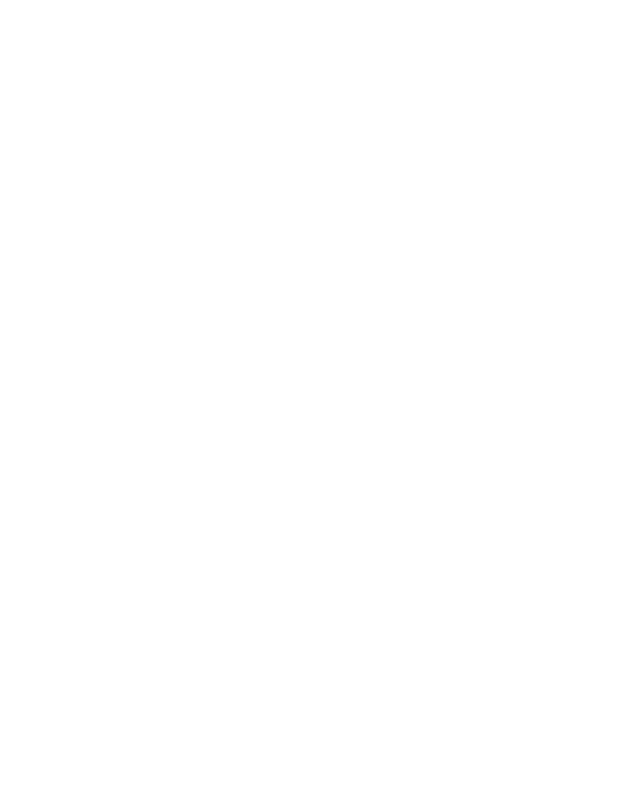
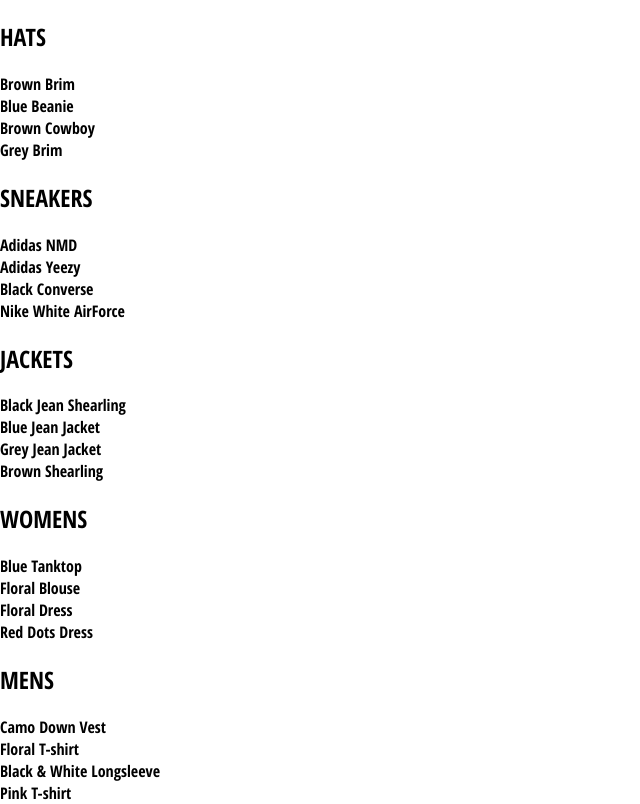
Before and after one commit to hessamkhoobkar/crwn-clothing, a React (Create React App) app: page /shop in a window 1280 px wide. Shown: the whole page, without its empty margins (0-640 px from the left). Built offline with nearby package versions, Linux system fonts and the light colour scheme.

Commit message:
Add shop page with collection previews

```diff
--- a/src/App.js
+++ b/src/App.js
@@ -1,19 +1,14 @@
 import "./App.css";
 import { Switch, Route } from "react-router-dom";
 import { HomePage } from "./pages/homepage/homepage.component";
-
-const HatsPage = () => (
-  <div>
-    <h1>HATS PAGE</h1>
-  </div>
-);
+import ShopPage from "./pages/shop/shop.component";
 
 function App() {
   return (
     <div>
       <Switch>
         <Route exact path="/" component={HomePage} />
-        <Route path="/shop/hats" component={HatsPage} />
+        <Route path="/shop" component={ShopPage} />
       </Switch>
     </div>
   );
--- /dev/null
+++ b/src/components/collection-preview/collection-preview.component.jsx
@@ -0,0 +1,14 @@
+const CollectionPreview = ({ title, items }) => (
+  <div className="collection-preview">
+    <h2 className="title">{title.toUpperCase()}</h2>
+    <div className="preview">
+      {items
+        .filter((item, index) => index < 4)
+        .map((item) => (
+          <div key={item.id}>{item.name}</div>
+        ))}
+    </div>
+  </div>
+);
+
+export default CollectionPreview;
--- /dev/null
+++ b/src/pages/shop/shop.component.jsx
@@ -0,0 +1,25 @@
+import React from "react";
+import SHOP_DATA from "./shop.data.js";
+import CollectionPreview from "../../components/collection-preview/collection-preview.component";
+
+class ShopPage extends React.Component {
+  constructor(props) {
+    super(props);
+
+    this.state = {
+      collections: SHOP_DATA,
+    };
+  }
+
+  render() {
+    const { collections } = this.state;
+    return (
+      <div className="shop-page">
+        {collections.map(({ id, ...oProps }) => (
+          <CollectionPreview key={id} {...oProps} />
+        ))}
+      </div>
+    );
+  }
+}
+export default ShopPage;
--- /dev/null
+++ b/src/pages/shop/shop.data.js
@@ -0,0 +1,249 @@
+const SHOP_DATA = [
+  {
+    id: 1,
+    title: "Hats",
+    routeName: "hats",
+    items: [
+      {
+        id: 1,
+        name: "Brown Brim",
+        imageUrl: "https://i.ibb.co/ZYW3VTp/brown-brim.png",
+        price: 25,
+      },
+      {
+        id: 2,
+        name: "Blue Beanie",
+        imageUrl: "https://i.ibb.co/ypkgK0X/blue-beanie.png",
+        price: 18,
+      },
+      {
+        id: 3,
+        name: "Brown Cowboy",
+        imageUrl: "https://i.ibb.co/QdJwgmp/brown-cowboy.png",
+        price: 35,
+      },
+      {
+        id: 4,
+        name: "Grey Brim",
+        imageUrl: "https://i.ibb.co/RjBLWxB/grey-brim.png",
+        price: 25,
+      },
+      {
+        id: 5,
+        name: "Green Beanie",
+        imageUrl: "https://i.ibb.co/YTjW3vF/green-beanie.png",
+        price: 18,
+      },
+      {
+        id: 6,
+        name: "Palm Tree Cap",
+        imageUrl: "https://i.ibb.co/rKBDvJX/palm-tree-cap.png",
+        price: 14,
+      },
+      {
+        id: 7,
+        name: "Red Beanie",
+        imageUrl: "https://i.ibb.co/bLB646Z/red-beanie.png",
+        price: 18,
+      },
+      {
+        id: 8,
+        name: "Wolf Cap",
+        imageUrl: "https://i.ibb.co/1f2nWMM/wolf-cap.png",
+        price: 14,
+      },
+      {
+        id: 9,
+        name: "Blue Snapback",
+        imageUrl: "https://i.ibb.co/X2VJP2W/blue-snapback.png",
+        price: 16,
+      },
+    ],
+  },
+  {
+    id: 2,
+    title: "Sneakers",
+    routeName: "sneakers",
+    items: [
+      {
+        id: 10,
+        name: "Adidas NMD",
+        imageUrl: "https://i.ibb.co/0s3pdnc/adidas-nmd.png",
+        price: 220,
+      },
+      {
+        id: 11,
+        name: "Adidas Yeezy",
+        imageUrl: "https://i.ibb.co/dJbG1cT/yeezy.png",
+        price: 280,
+      },
+      {
+        id: 12,
+        name: "Black Converse",
+        imageUrl: "https://i.ibb.co/bPmVXyP/black-converse.png",
+        price: 110,
+      },
+      {
+        id: 13,
+        name: "Nike White AirForce",
+        imageUrl: "https://i.ibb.co/1RcFPk0/white-nike-high-tops.png",
+        price: 160,
+      },
+      {
+        id: 14,
+        name: "Nike Red High Tops",
+        imageUrl: "https://i.ibb.co/QcvzydB/nikes-red.png",
+        price: 160,
+      },
+      {
+        id: 15,
+        name: "Nike Brown High Tops",
+        imageUrl: "https://i.ibb.co/fMTV342/nike-brown.png",
+        price: 160,
+      },
+      {
+        id: 16,
+        name: "Air Jordan Limited",
+        imageUrl: "https://i.ibb.co/w4k6Ws9/nike-funky.png",
+        price: 190,
+      },
+      {
+        id: 17,
+        name: "Timberlands",
+        imageUrl: "https://i.ibb.co/Mhh6wBg/timberlands.png",
+        price: 200,
+      },
+    ],
+  },
+  {
+    id: 3,
+    title: "Jackets",
+    routeName: "jackets",
+    items: [
+      {
+        id: 18,
+        name: "Black Jean Shearling",
+        imageUrl: "https://i.ibb.co/XzcwL5s/black-shearling.png",
+        price: 125,
+      },
+      {
+        id: 19,
+        name: "Blue Jean Jacket",
+        imageUrl: "https://i.ibb.co/mJS6vz0/blue-jean-jacket.png",
+        price: 90,
+      },
+      {
+        id: 20,
+        name: "Grey Jean Jacket",
+        imageUrl: "https://i.ibb.co/N71k1ML/grey-jean-jacket.png",
+        price: 90,
+      },
+      {
+        id: 21,
+        name: "Brown Shearling",
+        imageUrl: "https://i.ibb.co/s96FpdP/brown-shearling.png",
+        price: 165,
+      },
+      {
+        id: 22,
+        name: "Tan Trench",
+        imageUrl: "https://i.ibb.co/M6hHc3F/brown-trench.png",
+        price: 185,
+      },
+    ],
+  },
+  {
+    id: 4,
+    title: "Womens",
+    routeName: "womens",
+    items: [
+      {
+        id: 23,
+        name: "Blue Tanktop",
+        imageUrl: "https://i.ibb.co/7CQVJNm/blue-tank.png",
+        price: 25,
+      },
+      {
+        id: 24,
+        name: "Floral Blouse",
+        imageUrl: "https://i.ibb.co/4W2DGKm/floral-blouse.png",
+        price: 20,
+      },
+      {
+        id: 25,
+        name: "Floral Dress",
+        imageUrl: "https://i.ibb.co/KV18Ysr/floral-skirt.png",
+        price: 80,
+      },
+      {
+        id: 26,
+        name: "Red Dots Dress",
+        imageUrl: "https://i.ibb.co/N3BN1bh/red-polka-dot-dress.png",
+        price: 80,
+      },
+      {
+        id: 27,
+        name: "Striped Sweater",
+        imageUrl: "https://i.ibb.co/KmSkMbH/striped-sweater.png",
+        price: 45,
+      },
+      {
+        id: 28,
+        name: "Yellow Track Suit",
+        imageUrl: "https://i.ibb.co/v1cvwNf/yellow-track-suit.png",
+        price: 135,
+      },
+      {
+        id: 29,
+        name: "White Blouse",
+        imageUrl: "https://i.ibb.co/qBcrsJg/white-vest.png",
+        price: 20,
+      },
+    ],
+  },
+  {
+    id: 5,
+    title: "Mens",
+    routeName: "mens",
+    items: [
+      {
+        id: 30,
+        name: "Camo Down Vest",
+        imageUrl: "https://i.ibb.co/xJS0T3Y/camo-vest.png",
+        price: 325,
+      },
+      {
+        id: 31,
+        name: "Floral T-shirt",
+        imageUrl: "https://i.ibb.co/qMQ75QZ/floral-shirt.png",
+        price: 20,
+      },
+      {
+        id: 32,
+        name: "Black & White Longsleeve",
+        imageUrl: "https://i.ibb.co/55z32tw/long-sleeve.png",
+        price: 25,
+      },
+      {
+        id: 33,
+        name: "Pink T-shirt",
+        imageUrl: "https://i.ibb.co/RvwnBL8/pink-shirt.png",
+        price: 25,
+      },
+      {
+        id: 34,
+        name: "Jean Long Sleeve",
+        imageUrl: "https://i.ibb.co/VpW4x5t/roll-up-jean-shirt.png",
+        price: 40,
+      },
+      {
+        id: 35,
+        name: "Burgundy T-shirt",
+        imageUrl: "https://i.ibb.co/mh3VM1f/polka-dot-shirt.png",
+        price: 25,
+      },
+    ],
+  },
+];
+
+export default SHOP_DATA;
```
Also changed, not shown: src/components/collection-preview/collection-preview.styles.css (added), src/pages/shop/shop.styles.css (added).
